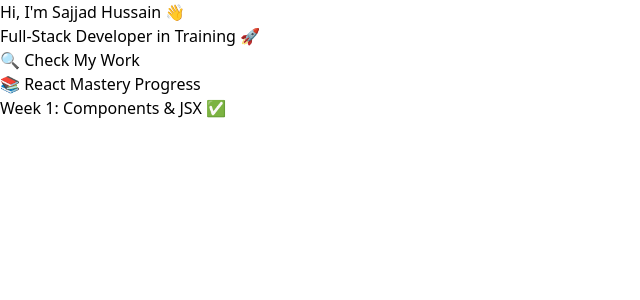
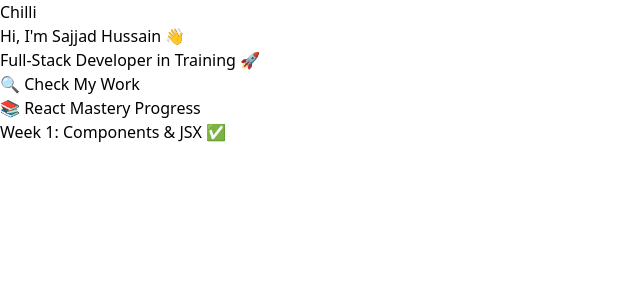
Before and after one commit to sajad-husain/portfolio-website, a React (Vite) app in the folder my-portfolio/: page / in a window 1280 px wide. Shown: the top 300 px of the page, without its empty margins (0-640 px from the left). Built offline with nearby package versions, Linux system fonts and the light colour scheme.

Commit message:
Learning props and applying this concpet in my project

```diff
--- a/my-portfolio/src/App.jsx
+++ b/my-portfolio/src/App.jsx
@@ -1,7 +1,9 @@
 import Hero from './components/Hero'
+import Props from './components/practicing/Props'
 const App = () => {
   return (
     <div>
+      <Props />
       <Hero />
     </div>
   )
--- /dev/null
+++ b/my-portfolio/src/components/practicing/Props.jsx
@@ -0,0 +1,18 @@
+
+
+function Pizza({topping}){
+
+    return (
+        <div>{topping}</div>
+    )
+}
+
+const Props = () => {
+  return (
+    <div>
+        <Pizza topping="Chilli" />
+    </div>
+  )
+}
+
+export default Props
```
